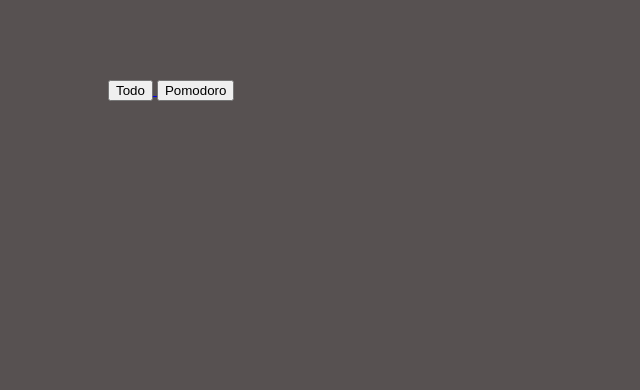
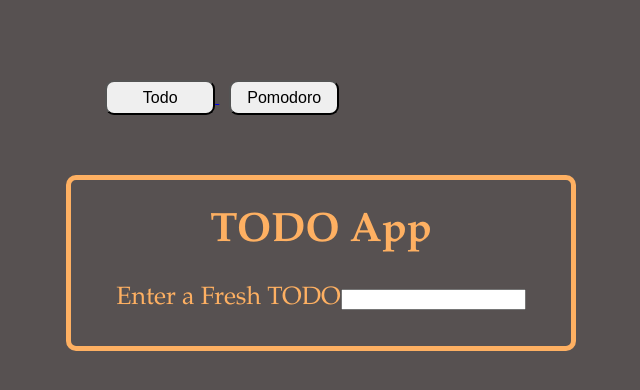
Before and after one commit to shanurwt/react-todo, a React (Create React App) app: page /todo in a window 1280 px wide. Before the commit this address had no page. Shown: the top 390 px of the page, without its empty margins (404-1044 px from the left). Built offline with nearby package versions, Linux system fonts and the light colour scheme.

Commit message:
btn fixed

```diff
--- a/src/App.js
+++ b/src/App.js
@@ -16,16 +16,16 @@
 
   <div className='selec-btn'>
 
-    <Link to='/tod'> <button >Todo</button> </Link>
-    <Link to='/pom'> <button >Pomodoro</button> </Link>
+    <Link to='/todo'> <button >Todo</button> </Link>
+    <Link to='/pomodoro'> <button >Pomodoro</button> </Link>
 
   </div>
 
     <Routes>
 
-      <Route path='/tod' element={<TodoForm  />} />
+      <Route path='/todo' element={<TodoForm  />} />
 
-      <Route path='/pom' element={<Pomodoro />} />
+      <Route path='/pomodoro' element={<Pomodoro />} />
 
     </Routes>
 
--- a/src/index.css
+++ b/src/index.css
@@ -39,14 +39,13 @@
 .selec-btn{
   margin: 10vh;
   margin-bottom: -5vh;
-  margin-left: 40%;
+  margin-left: 39%;
 }
 
-.selec-btn > button{
+.selec-btn  button{
   height: 35px;
   width: 110px;
-  background-color: #feb062;
-  border-radius: 6px;
+  border-radius: 9px;
   margin-left: 10px;
-  font-size: 14px;
+  font-size: 16px;
 }
```
